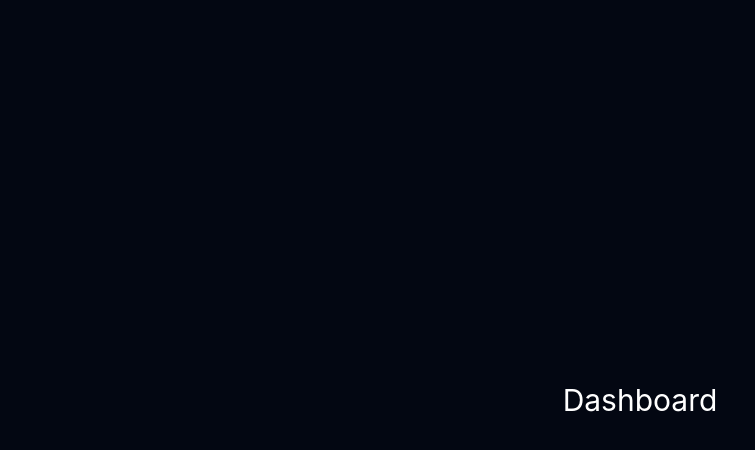
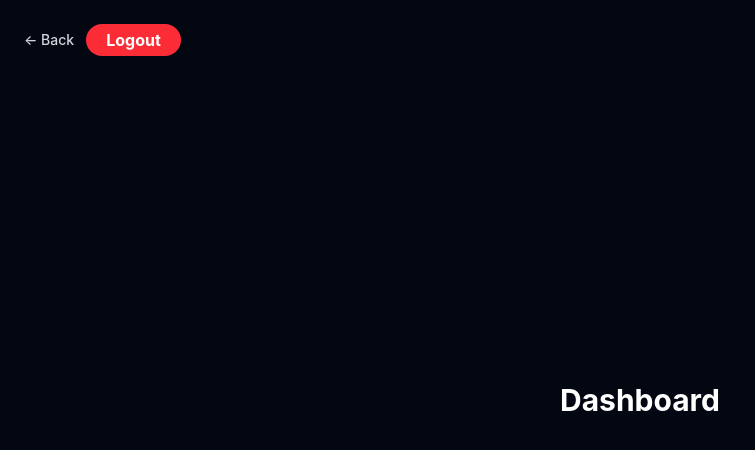
Before and after one commit to fatemegh129/relay-tasks, a React (Vite) app in the folder frontend/: page /dashboard in a window 1280 px wide. Shown: the top 450 px of the page, without its empty margins (0-755 px from the left). Built offline with nearby package versions, Linux system fonts and the light colour scheme; sample sign-in values are in the browser's storage.

Commit message:
feat: implement logout button in dashboard and app components

```diff
--- a/frontend/src/App.tsx
+++ b/frontend/src/App.tsx
@@ -5,6 +5,13 @@ import ProtectedRoute from './components/ProtectedRoute';
 import Dashboard from './pages/Dashboard';
 
 function App() {
+
+  function handleLogout()
+{
+    localStorage.removeItem('token');
+    window.location.href = "/login";
+}
+
   return (
     <Routes>
       <Route path="/" element={
@@ -14,6 +21,13 @@ function App() {
             <p className="text-gray-400">
               Team tasks that flow. Each member owns their stage and passes it forward.
             </p>
+            {localStorage.getItem('token') &&(
+              <button onClick={handleLogout} className="absolute left-6 top-6 bg-red-500 hover:bg-red-700 text-white font-bold py-1 px-5 rounded-2xl gap-3 transition-all duration-200  ">
+                Logout
+              </button>
+            )}
+            {!localStorage.getItem('token') &&(
+              <>
             <button className="mt-6 bg-green-500 hover:bg-green-700 text-white font-bold py-2 px-4 rounded">
               <a href="/login">
                 Login
@@ -24,6 +38,8 @@ function App() {
                 Register
               </a>
             </button>
+            </>
+                        )}
             <button className="mt-6 bg-gray-500 hover:bg-gray-700 text-white font-bold py-2 px-4 rounded ml-4">
               <a href="/dashboard">
                 Dashboard
--- a/frontend/src/pages/Dashboard.tsx
+++ b/frontend/src/pages/Dashboard.tsx
@@ -1,8 +1,25 @@
+import { Link } from 'react-router-dom'
 function Dashboard()
+
 {
+
+function handleLogout()
+{
+    localStorage.removeItem('token');
+    window.location.href = "/login";
+}
     return (
         <div className="min-h-screen bg-gray-950 flex items-center justify-center">
-            <h1 className="text-white text-3xl fon-bold">Dashboard</h1>
+            <h1 className="text-white text-3xl font-bold">Dashboard</h1>
+            <div className="absolute left-6 top-6 flex items-center gap-3">
+
+            <Link to="/" className="text-gray-300 hover:text-white text-sm font-medium gap-3">
+                ← Back
+            </Link>
+            <button onClick={handleLogout} className="bg-red-500 hover:bg-red-700 text-white font-bold py-1 px-5 rounded-2xl gap-3 transition-all duration-200  ">
+                Logout
+            </button>
+            </div>
         </div>
     )
 }
```
